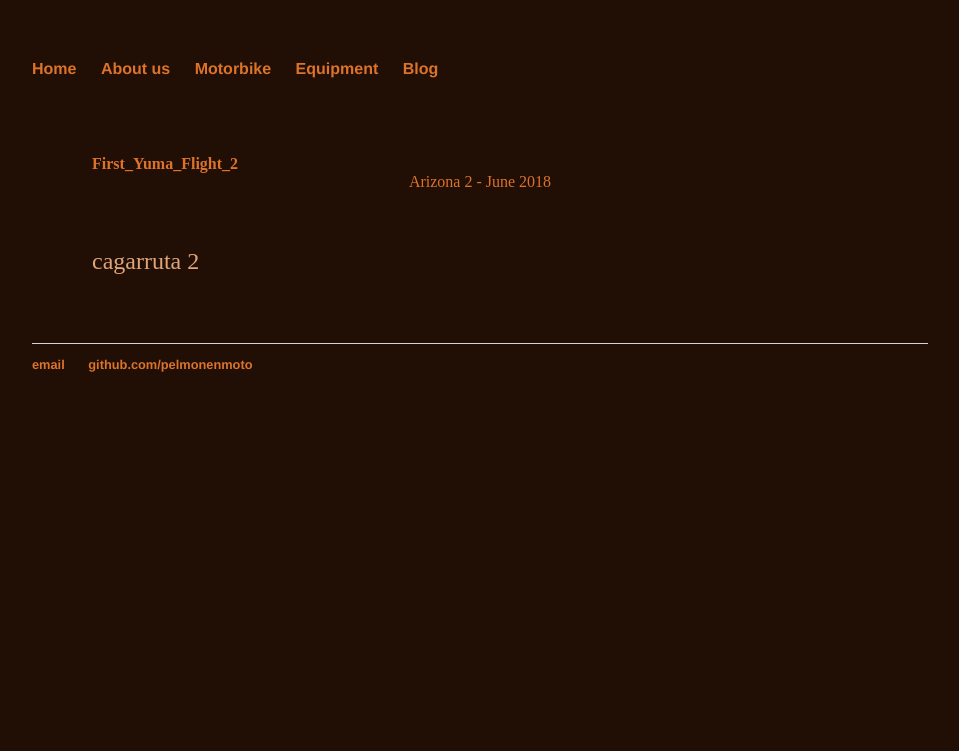
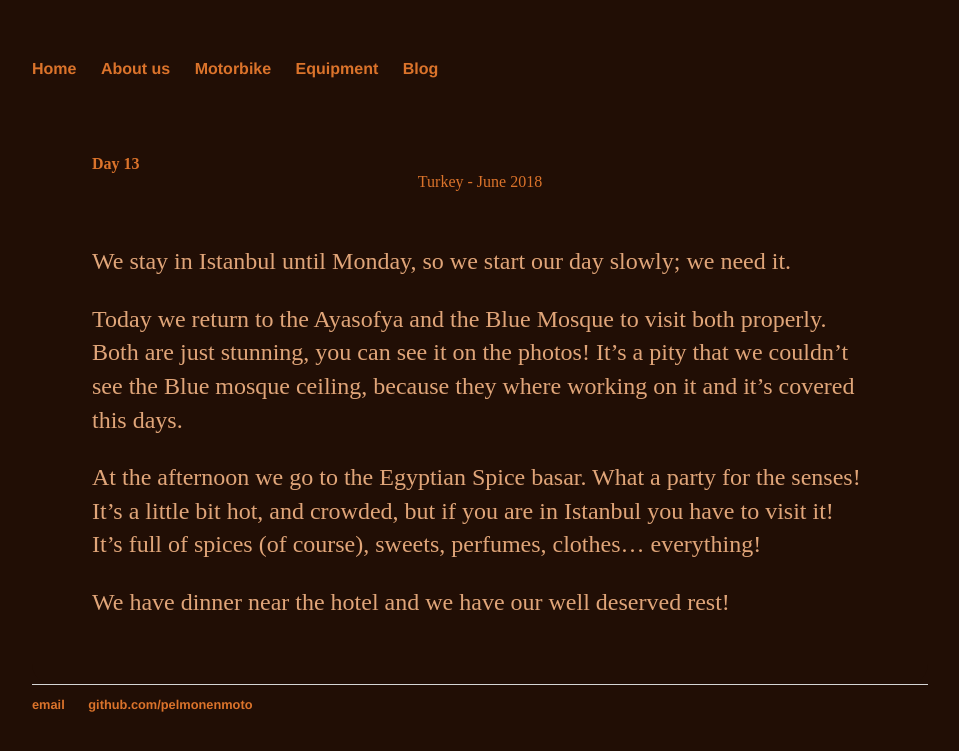
Before and after one commit to PepGonella/pelmonenmoto.github.io, a Jekyll site: the page built from _etapes/2018-06-30-day13.md, in a window 1280 px wide. Shown: the top 751 px of the page, without its empty margins (160-1119 px from the left). Built offline with Jekyll 4.4.1, drawn with Linux system fonts in a browser that asks for light colours.

Commit message:
Uploading day 13

```diff
--- a/_etapes/2018-06-30-day13.md
+++ b/_etapes/2018-06-30-day13.md
@@ -1,15 +1,21 @@
 ---
 layout: post
-title: First_Yuma_Flight_2
+title: Day 13
 description:
 type: photos
 destination: pelmonenmoto
 category: etapes
 subcat: Private Pilot2
-location: Arizona 2
+location: Turkey
 image: /pictures/thumbs/canaldam.png
 permalink:
 publish: yes
 ---
 
-cagarruta 2
+We stay in Istanbul until Monday, so we start our day slowly; we need it.
+
+Today we return to the Ayasofya and the Blue Mosque to visit both properly.  Both are just stunning, you can see it on the photos! It's a pity that we couldn't see the Blue mosque ceiling, because they where working on it and it's covered this days.
+
+At the afternoon we go to the Egyptian Spice basar. What a party for the senses! It's a little bit hot, and crowded, but if you are in Istanbul you have to visit it! It's full of spices (of course), sweets, perfumes, clothes... everything!
+
+We have dinner near the hotel and we have our well deserved rest!
```
